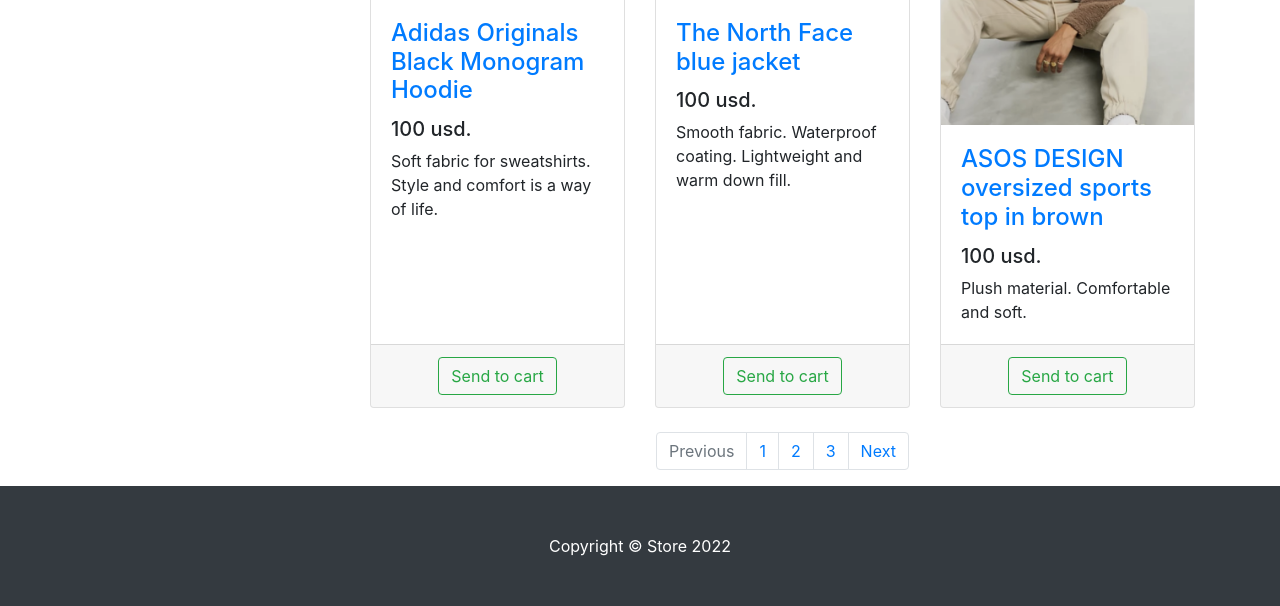
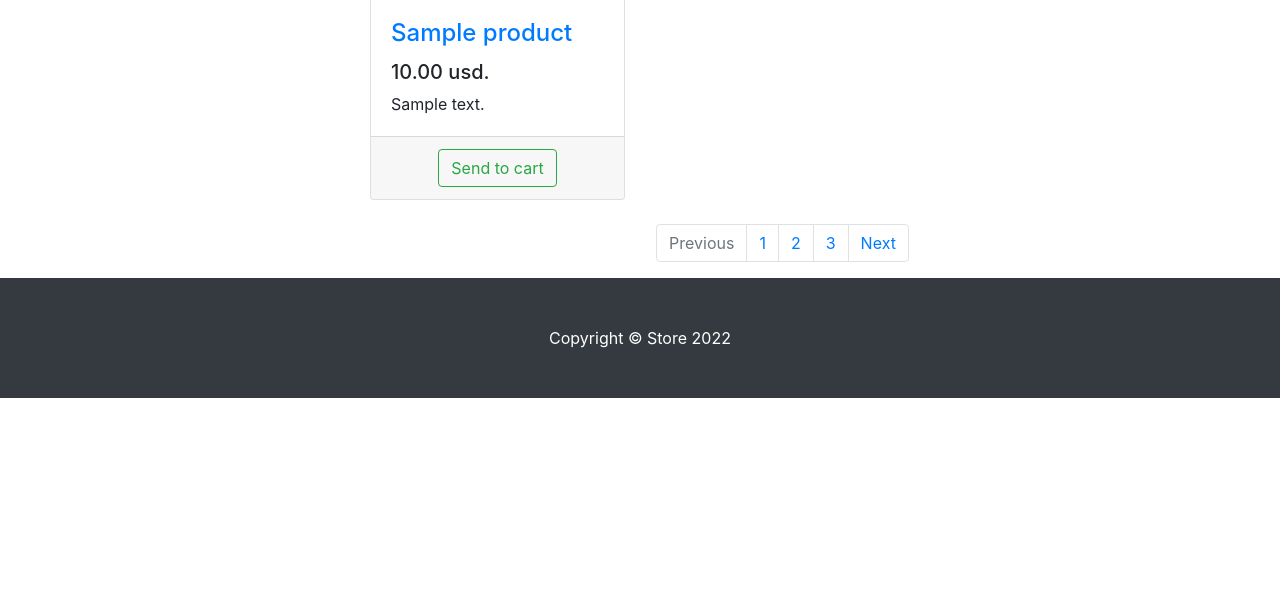
Before and after one commit to mikezigberman/online-store, a Django app: page /products/ in a window 1280 px wide. Shown: the part 791-1397 px from the top of the page. After the commit the page ends 1189 px from the top, so only its background shows below. Run offline with Django 3.2, Linux system fonts and the light colour scheme; tables that the repository leaves empty hold one stand-in row (values such as "Sample post"); some libraries are stand-ins or nearby versions.

Commit message:
store(working with Django ORM): displaying models in templates

```diff
--- a/store-server/store/products/templates/products/products.html
+++ b/store-server/store/products/templates/products/products.html
@@ -15,11 +15,9 @@
 
             <h1 class="my-4">Store</h1>
             <div class="list-group">
-                <a href="#" class="list-group-item">Novelties</a>
-                <a href="#" class="list-group-item">Cloth</a>
-                <a href="#" class="list-group-item">Shoes</a>
-                <a href="#" class="list-group-item">Accessories</a>
-                <a href="#" class="list-group-item">Gifts</a>
+                {% for category in categories %}
+                    <a href="#" class="list-group-item">{{ category.name }}</a>
+                {% endfor %}
             </div>
 
         </div>
@@ -61,7 +59,7 @@
                     <div class="card h-100">
                         <a href="#">
                             <img class="card-img-top"
-                                 src="{{ product.image }}"
+                                 src="..."
                                  alt="">
                         </a>
                         <div class="card-body">
--- a/store-server/store/products/views.py
+++ b/store-server/store/products/views.py
@@ -1,4 +1,6 @@
 from django.shortcuts import render
+
+from products.models import ProductCategory, Product
 
 def index(request):
     context = {'title': 'Store'}
@@ -7,25 +9,7 @@
 def products(request):
     context = {
         'title': 'Store - Catalog',
-        'products': [
-            {
-                'image': '/static/vendor/img/products/Adidas-hoodie.png',
-                'name': 'Adidas Originals Black Monogram Hoodie',
-                'price': 100,
-                'description': 'Soft fabric for sweatshirts. Style and comfort is a way of life.',
-            },
-            {
-                'image': '/static/vendor/img/products/Blue-jacket-The-North-Face.png',
-                'name': 'The North Face blue jacket',
-                'price': 100,
-                'description': 'Smooth fabric. Waterproof coating. Lightweight and warm down fill.',
-            },
-            {
-                'image': '/static/vendor/img/products/Brown-sports-oversized-top-ASOS-DESIGN.png',
-                'name': 'ASOS DESIGN oversized sports top in brown',
-                'price': 100,
-                'description': 'Plush material. Comfortable and soft.',
-            }
-        ]
+        'products': Product.objects.all(),
+        'categories': ProductCategory.objects.all(),
     }
     return render(request, 'products/products.html', context)
```
Also changed, not shown: store-server/store/products_images/Black-Dr-Martens-shoes.png (added), store-server/store/products_images/Black-Nike-Heritage-backpack.png (added), store-server/store/products_images/Blue-jacket-The-North-Face.png (added), store-server/store/products_images/Brown-sports-oversized-top-ASOS-DESIGN.png (added), store-server/store/products_images/Dark-blue-wide-leg-ASOs-DESIGN-trousers.png (added).
